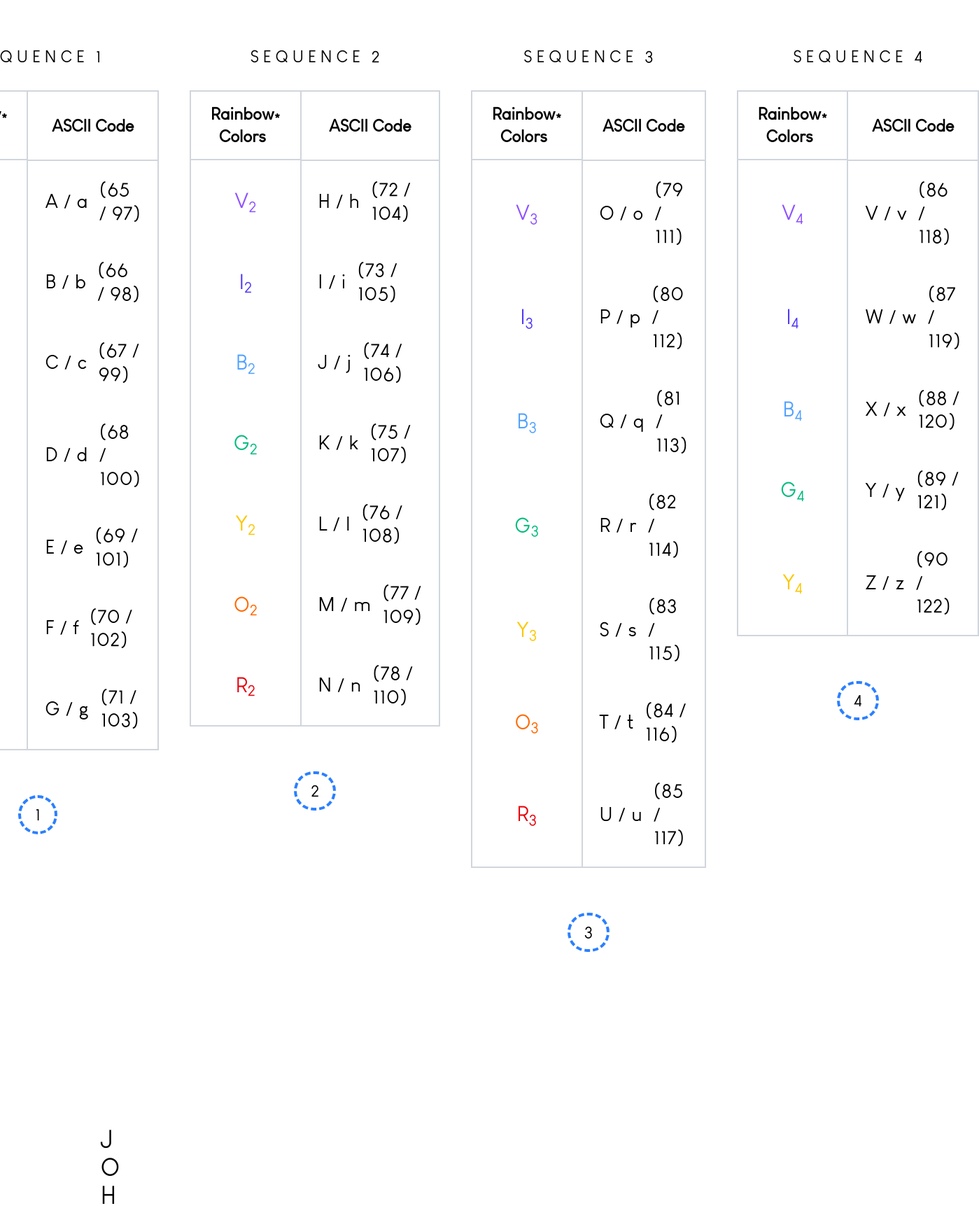
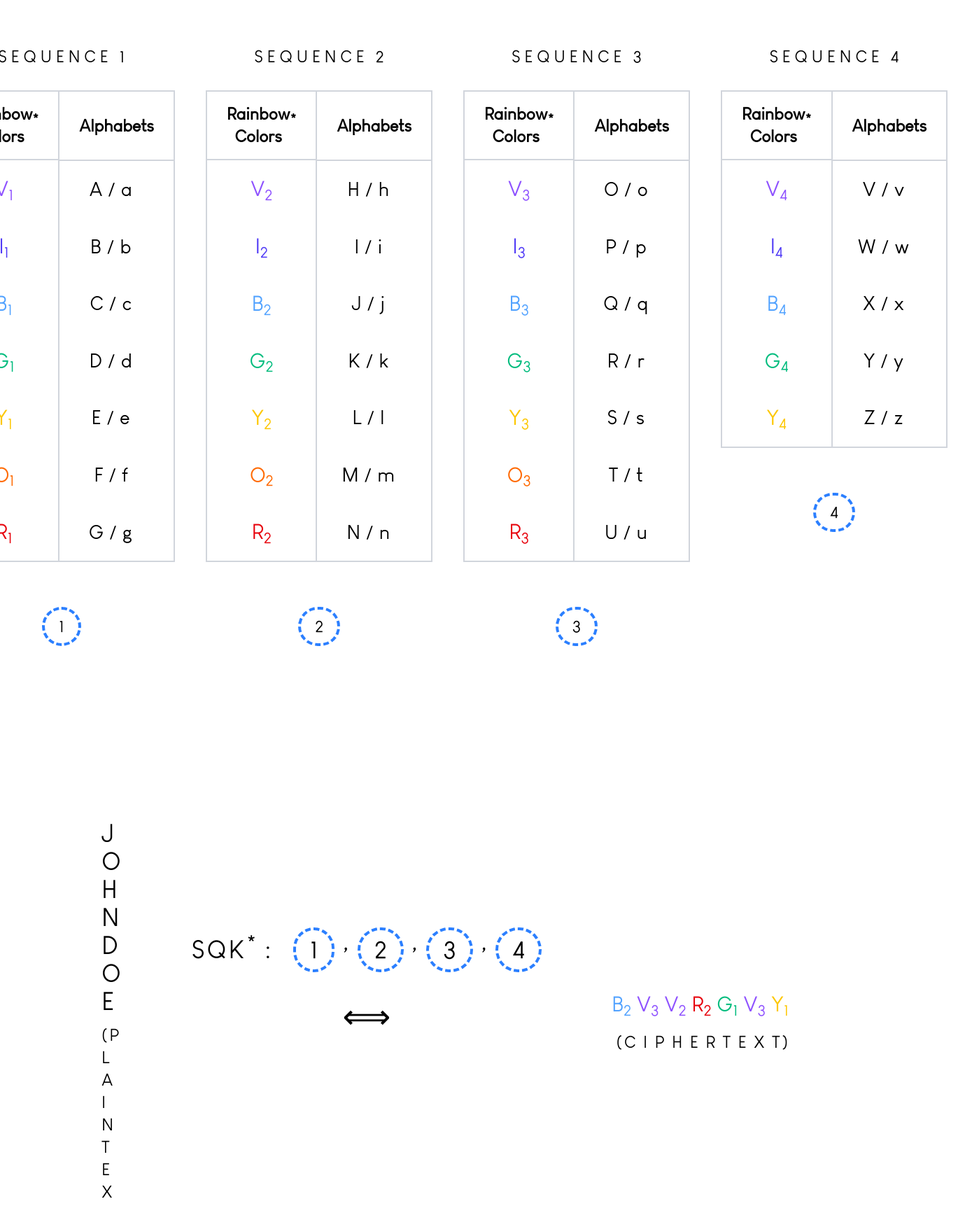
Before and after one commit to kodevx/rainbow-cipher, a React (Vite) app: page /about in a window 1280 px wide. Shown: the part 260-1983 px from the top of the page at 70% size, 1399 px wide, since content can reach past the window. Built offline with nearby package versions, Linux system fonts and the light colour scheme.

Commit message:
docs: rainbow series table image updates in readme.md

```diff
--- a/src/customComponents/AboutRainbowCipher/aboutRainbowCipher.tsx
+++ b/src/customComponents/AboutRainbowCipher/aboutRainbowCipher.tsx
@@ -33,7 +33,7 @@ const getRainbowColorToAsciiCodeMappings = () => {
                                 </span>
                                 <sup>*</sup>
                             </th>
-                            <th className={'border-2 border-gray-300 px-7 py-4'}>ASCII Code</th>
+                            <th className={'border-2 border-gray-300 px-7 py-4'}>Alphabets</th>
                         </tr>
                     </thead>
                     <tbody>
@@ -58,9 +58,9 @@ const getRainbowColorToAsciiCodeMappings = () => {
                                                     <span className={'mr-2'}>{String.fromCharCode(alphabetUppercaseAsciiCode + index)}</span>
                                                     /<span className={'ml-2'}>{String.fromCharCode(alphabetLowercaseAsciiCode + index)}</span>
                                                 </div>
-                                                <div>
+                                                {/* <div>
                                                     ({alphabetUppercaseAsciiCode + index} / {alphabetLowercaseAsciiCode + index})
-                                                </div>
+                                                </div> */}
                                             </div>
                                         </td>
                                     </tr>
@@ -103,7 +103,7 @@ const AboutRainbowCipher = () => {
                         <div>J O H N  D O E</div>
                     </div>
                     <div className={'mt-3'}>
-                        <div className={'flex justify-center text-2xl lg:text-2xl xl:text-3xl'}>
+                        <div className={'flex justify-center tracking-widest text-2xl lg:text-2xl xl:text-2xl'}>
                             (P L A I N T E X T)
                         </div>
                     </div>
@@ -133,7 +133,7 @@ const AboutRainbowCipher = () => {
                         ⟺
                     </div>
                 </div>
-                <div className={'flex-col'}>
+                <div className={'flex-col flex justify-center items-center'}>
                     <div className={'flex justify-center text-4xl lg:text-4xl xl:text-3xl'}>
                         <div className={'flex'}>
                             <div className={`mr-2 ${RAINBOW_COLOR_STYLES['B']}`}>
@@ -166,8 +166,8 @@ const AboutRainbowCipher = () => {
                             </div>
                         </div>
                     </div>
-                    <div className={'mt-5 text-2xl lg:text-2xl xl:text-3xl'}>
-                        <div className={'flex justify-center tracking-widest'}>
+                    <div className={'mt-5 text-2xl lg:text-2xl xl:text-2xl'}>
+                        <div className={'flex justify-center items-center tracking-widest'}>
                             (C I P H E R T E X T)
                         </div>
                     </div>
```
Also changed, not shown: public/screenshots/rc-table.png.
